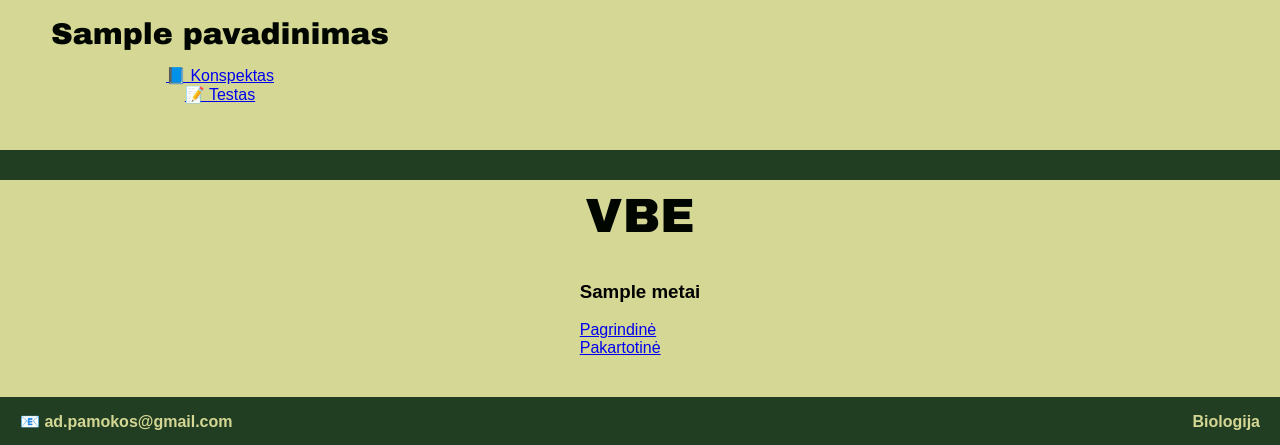
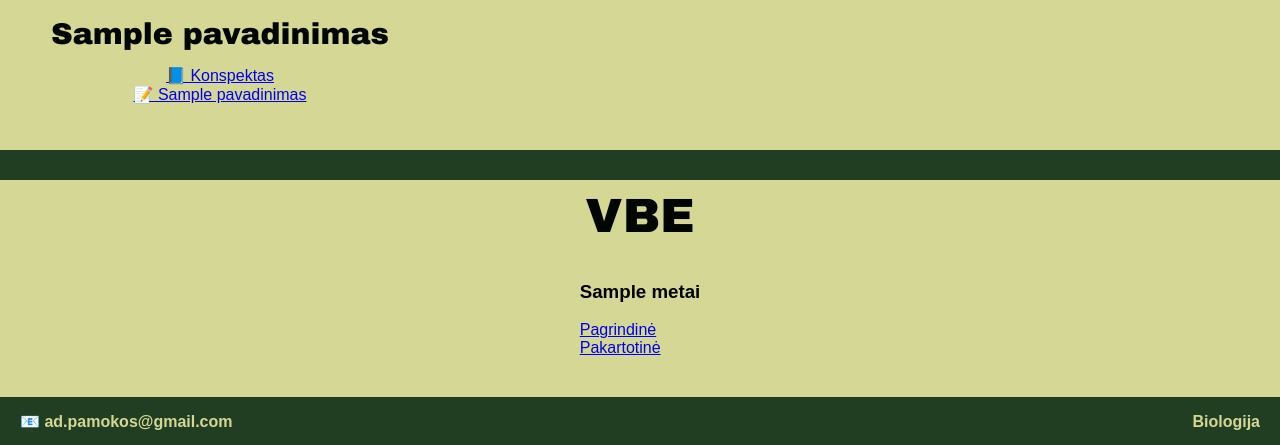
Before and after one commit to 1cete/adbiology, a Flask app: template templates/index.html in a window 1280 px wide. Shown: the part 269-714 px from the top of the page. Run offline with Flask 3, Linux system fonts and the light colour scheme; the template is opened without the code that fills it: most values are stand-ins (such as "Sample title", 1, 10 or a date in 2020).

Commit message:
del veikimo

```diff
--- a/templates/index.html
+++ b/templates/index.html
@@ -25,8 +25,18 @@
             <h2>{{ tema['pavadinimas'] }}</h2>
             <p>
                 <a href="{{ url_for('static', filename=tema['konspektas']) }}" target="_blank">📘 Konspektas</a>
-                <br>
-                <a href="{{ tema['testas'] }}" target="_blank">📝 Testas</a>
+    <br>
+    {% if tema['testas'] %}
+        {% if tema['testas'] is string %}
+            <a href="{{ tema['testas'] }}" target="_blank">📝 Testas</a>
+        {% else %}
+            {% for pavadinimas, url in tema['testas'] %}
+                <a href="{{ url }}" target="_blank">📝 {{ pavadinimas }}</a><br>
+            {% endfor %}
+        {% endif %}
+    {% else %}
+        <span>Testas nėra</span>
+    {% endif %}
             </p>
         </div>
         {% endfor %}
```
